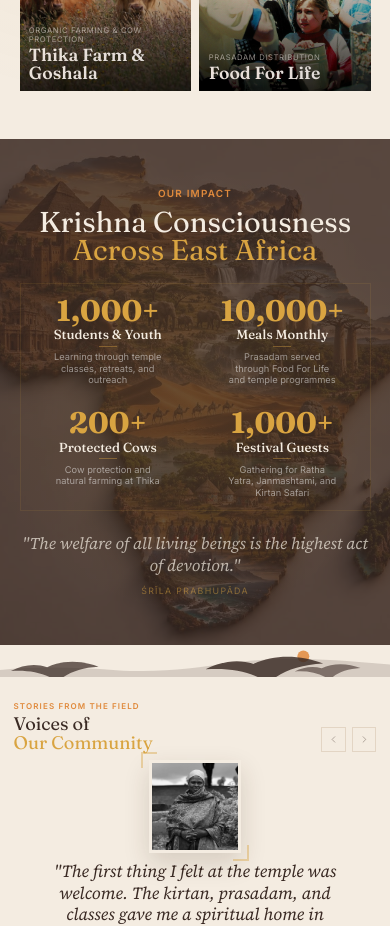
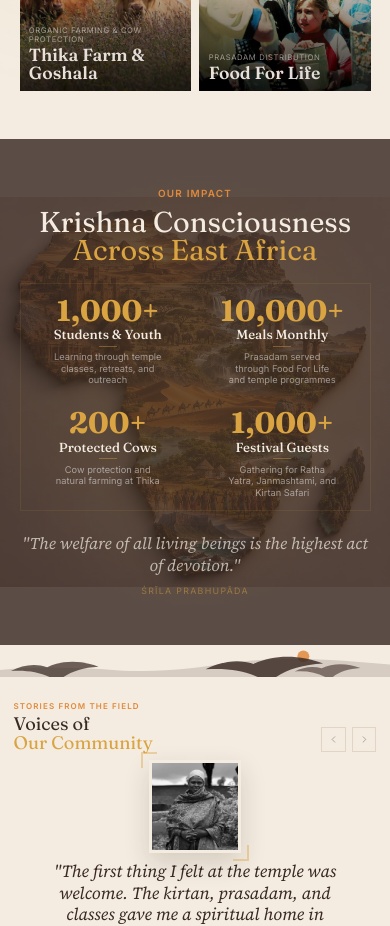
Before and after one commit to mongaremanfredo/iskcon-nairobi, a Next.js app: page / in a window 390 px wide. Shown: the part 2640-3566 px from the top of the page. Built offline with nearby package versions, Linux system fonts and the light colour scheme.

Commit message:
Improve mobile impact background fit

```diff
--- a/src/components/sections/StatsSection.tsx
+++ b/src/components/sections/StatsSection.tsx
@@ -84,7 +84,7 @@ export default function StatsSection() {
         <img
           src="/images/impact-africa-map.jpeg"
           alt="African landscape"
-          className="w-full h-full object-cover object-center"
+          className="stats-bg-image w-full h-full object-cover object-center"
         />
         <div className="absolute inset-0 bg-temple-brown/82" />
         <div className="absolute inset-0 opacity-10"
@@ -134,6 +134,11 @@ export default function StatsSection() {
           .stats-section :global(.section-padding) {
             padding-top: 0 !important;
             padding-bottom: 0 !important;
+          }
+
+          .stats-bg-image {
+            object-fit: contain !important;
+            object-position: center !important;
           }
 
           .stats-header {
```
